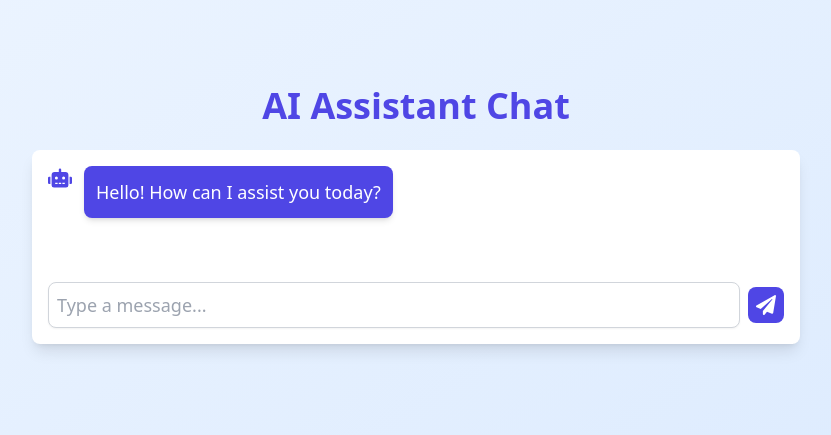
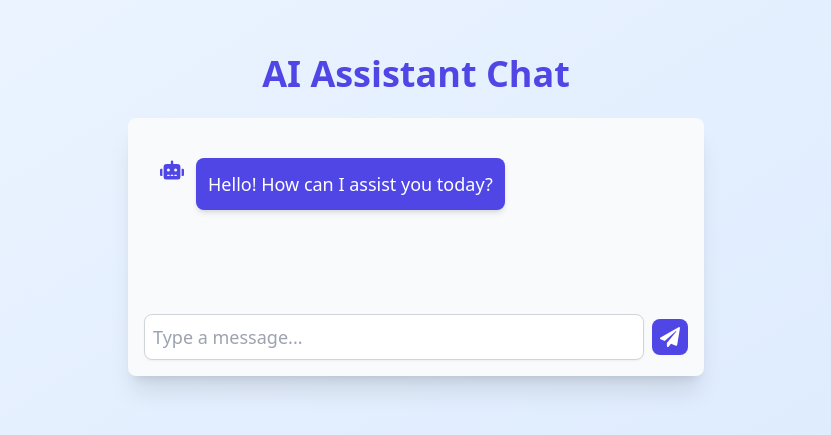
Before and after one commit to saikothasan/ai-assistant, a Next.js app: page / in a window 1280 px wide. Shown: the part 217-652 px from the top of the page, without its empty margins (224-1055 px from the left). Built offline with nearby package versions, Linux system fonts and the light colour scheme.

Commit message:
Update ChatBox.tsx

```diff
--- a/components/ChatBox.tsx
+++ b/components/ChatBox.tsx
@@ -46,9 +46,9 @@ export default function ChatBox() {
   };
 
   return (
-    <div className="flex flex-col h-full max-h-[600px] w-full rounded-lg bg-white shadow-lg p-4">
+    <div className="flex flex-col h-full max-h-[600px] w-full rounded-lg bg-light shadow-xl p-4 md:max-w-xl mx-auto transition-all duration-300 ease-in-out">
       {/* Chat Messages */}
-      <div className="flex-grow overflow-y-auto space-y-2">
+      <div className="flex-grow overflow-y-auto space-y-4 px-2 py-4 md:px-4 md:py-6">
         {messages.map((msg, index) => (
           <Message key={index} role={msg.role} content={msg.content} />
         ))}
@@ -60,7 +60,9 @@ export default function ChatBox() {
       </div>
 
       {/* Chat Input */}
-      <ChatInput onSend={sendMessage} />
+      <div className="mt-4">
+        <ChatInput onSend={sendMessage} />
+      </div>
     </div>
   );
 }
```
